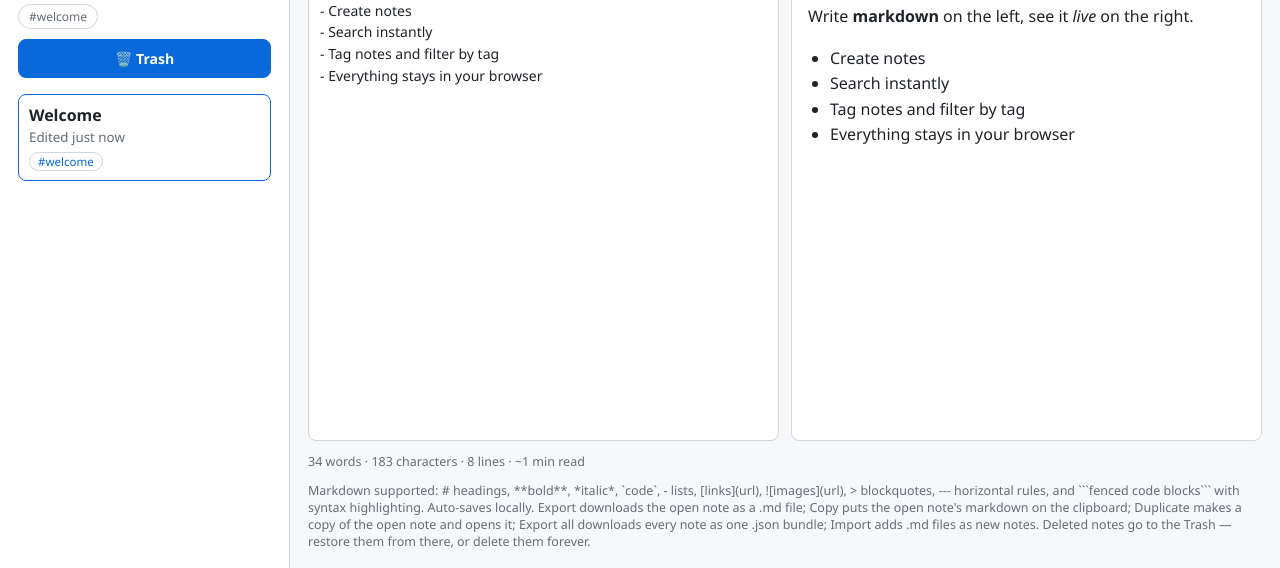
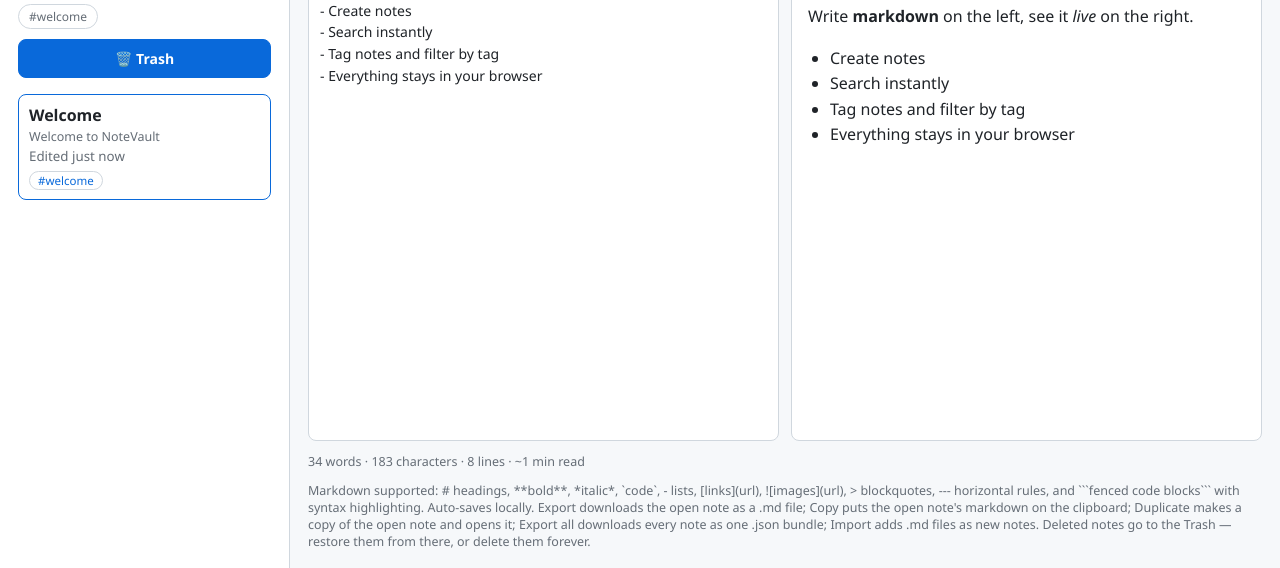
Before and after one commit to azhruu/notevault, a plain HTML site: page index.html in a window 1280 px wide. Shown: the part 232-800 px from the top of the page. Drawn offline with Linux system fonts and the light colour scheme.

Commit message:
feat: one-line body preview in the note list
Each note shows the first non-empty line of its body under the title,
with markdown markers stripped and cut to 60 characters, so notes can
be told apart without opening them.

```diff
--- a/app.js
+++ b/app.js
@@ -353,6 +353,21 @@ function relativeTime(ts, now) {
   return new Date(ts).toLocaleDateString();
 }
 
+/*
+ * List snippet: the first non-empty line of the body, with its markdown
+ * markers stripped, cut to 60 characters — so the list shows what a note
+ * is about, not just its title. An empty body has no snippet.
+ */
+function noteSnippet(body) {
+  const line = (body || "").split("\n").map((l) => l.trim()).find((l) => l);
+  if (!line) return "";
+  const plain = line
+    .replace(/^#{1,6}\s+/, "").replace(/^>\s?/, "")
+    .replace(/^[-*]\s+/, "").replace(/^\d+\.\s+/, "")
+    .replace(/[*_`~]/g, "");
+  return plain.length > 60 ? plain.slice(0, 60).trimEnd() + "…" : plain;
+}
+
 function renderList() {
   const q = $("search").value.trim().toLowerCase();
   const ul = $("noteList");
@@ -374,6 +389,7 @@ function renderList() {
     li.className = cls.join(" ");
     const strong = document.createElement("strong");
     strong.textContent = (n.pinned ? "📌 " : "") + (n.title || "Untitled");
+    const snippet = noteSnippet(n.body);
     const small = document.createElement("small");
     /* Relative time at a glance ("Edited 3 hours ago"); the exact date
        is one hover away. Trashed notes show when they were deleted. */
@@ -385,7 +401,15 @@ function renderList() {
       small.textContent = "Edited " + relativeTime(n.updated, now);
       small.title = "Edited " + new Date(n.updated).toLocaleString();
     }
-    li.append(strong, small);
+    li.append(strong);
+    /* A one-line preview of the body under the title, when there is one. */
+    if (snippet) {
+      const prev = document.createElement("span");
+      prev.className = "snippet";
+      prev.textContent = snippet;
+      li.appendChild(prev);
+    }
+    li.appendChild(small);
     if (n.tags.length) {
       const tagRow = document.createElement("div");
       tagRow.className = "tags";
--- a/style.css
+++ b/style.css
@@ -24,6 +24,7 @@ ul#noteList li.no-match{border:none;text-align:center;color:var(--muted);font-si
 ul#noteList li.active{border-color:var(--accent)}
 ul#noteList li.pinned{border-color:#d29922}
 ul#noteList li small{color:var(--muted);display:block;margin-top:2px}
+ul#noteList li .snippet{color:var(--muted);display:block;font-size:12.5px;margin-top:2px;white-space:nowrap;overflow:hidden;text-overflow:ellipsis}
 .tags{display:flex;flex-wrap:wrap;gap:4px;margin-top:6px}
 .tag{display:inline-block;background:var(--surface);border:1px solid var(--border);border-radius:20px;padding:1px 8px;font-size:11.5px;color:var(--accent)}
 /* List tag chips are buttons (click to filter); keep the chip look, not the default button weight. */
```
Also changed, not shown: 2 other files.
